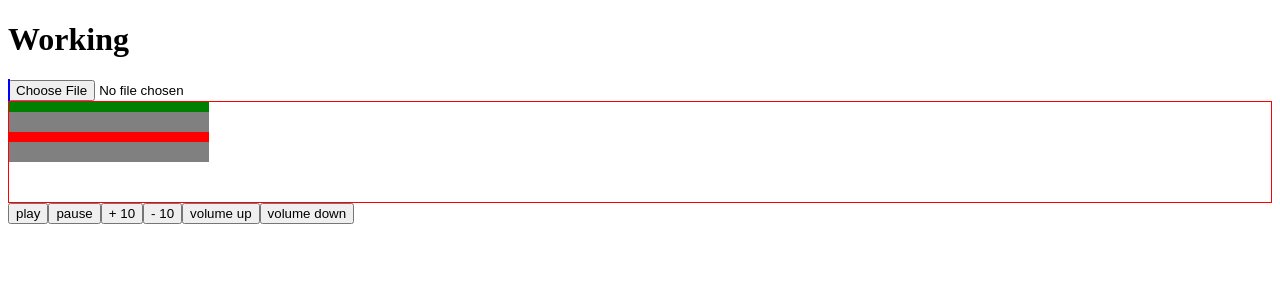
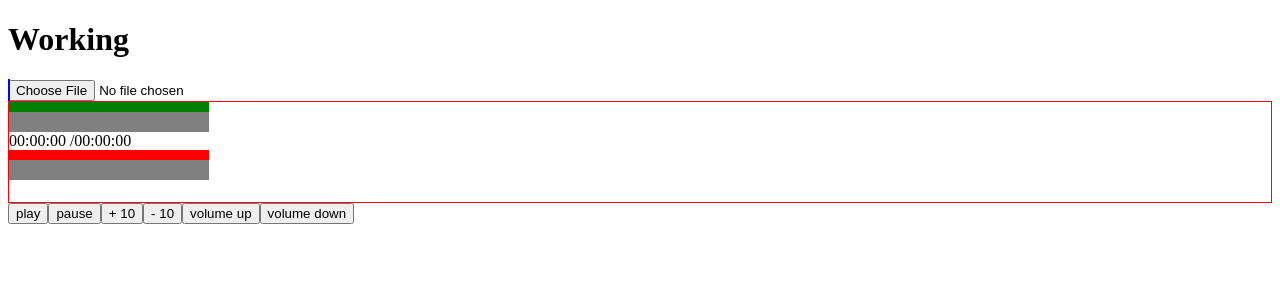
Before and after one commit to SafeCo/react-music-player, a React (Create React App) app: page / in a window 1280 px wide. Shown: the top 300 px of the page. Built offline with nearby package versions, Linux system fonts and the light colour scheme.

Commit message:
Displays time of track

```diff
--- a/src/AudioPlayer.css
+++ b/src/AudioPlayer.css
@@ -38,3 +38,8 @@
     width: 15px;
     border-radius: 50%;
 } */
+
+
+.audioTime__container{
+    display: flex;
+}
--- a/src/AudioPlayer.js
+++ b/src/AudioPlayer.js
@@ -175,15 +175,18 @@ function AudioPlayer() {
                         <div style={cursorPosition} className="seekerBar__time">{seekerTime}</div>
                     </div>
                 </div>
+
+                <div className="audioTime__container">
+                    <div>{toHoursAndMinutes(Math.floor(audioTime)) + " / "}</div>
+                    <div>{toHoursAndMinutes(Math.floor(audioLength))}</div>
+                </div>
+
                 <div ref={volumeRef} data-name="volumeSeeker"  onClick={checkWidth} className="seekerBar__gray">
                     <div style={volumeStyle} className="seekerBar__progress">
                         <div className="seekerBar__ball"></div>
                     </div>
                 </div>
             </div>
-
-            <div>{audioLength}</div>
-            <div>{audioTime}</div>
 
             <button
             onClick={()=>{playFile()}}
```
